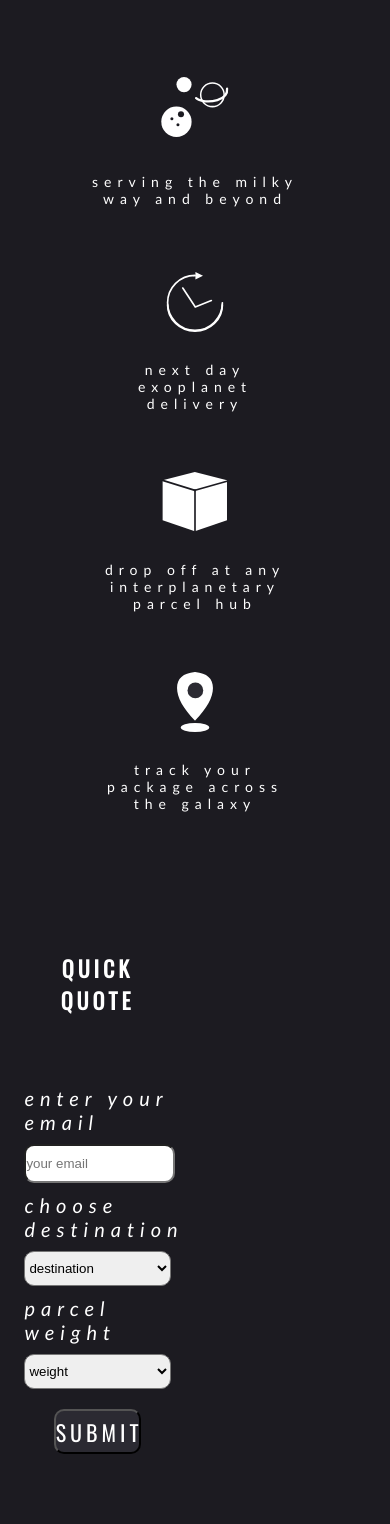
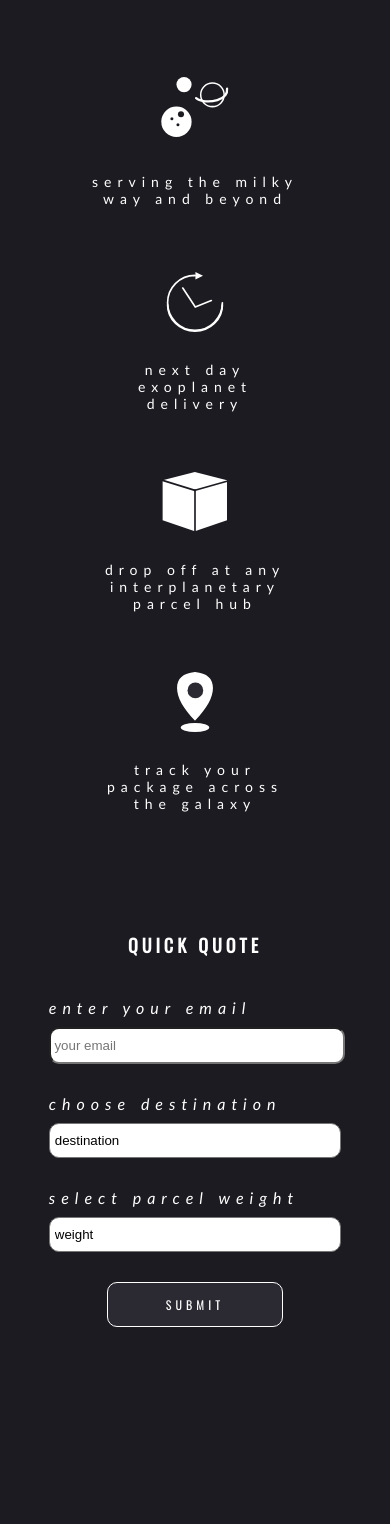
Before and after one commit to CanRaffs89/planet-express, a Flask app: page / in a window 390 px wide. Shown: the part 523-2047 px from the top of the page. After the commit the page ends 1850 px from the top, so only its background shows below. Run offline with Flask 2, Linux system fonts and the light colour scheme.

Commit message:
Added some CSS to form

```diff
--- a/static/css/main.css
+++ b/static/css/main.css
@@ -14,17 +14,23 @@ body {
   width: 100%;
   background-color: #1C1B21; }
 
+input.text, input[type="text"], input[type="button"], input[type="submit"], input[type="email"], select, option {
+  -webkit-appearance: none;
+  border-radius: 0; }
+
 .container {
   width: 100%;
   height: 100%; }
 
 .flex-container {
+  height: 100vh;
   display: flex;
   justify-content: space-evenly; }
 
 @media (max-width: 1260px) {
   .flex-container {
-    flex-direction: column; } }
+    flex-direction: column;
+    height: auto; } }
 nav {
   width: 100%; }
   nav .nav-top {
@@ -114,15 +120,17 @@ nav {
         font-size: 42px;
         font-weight: 700;
         font-style: italic; }
-      .header-container .header-text .header-text-inner button {
-        height: 60px;
+      .header-container .header-text .header-text-inner .button-large {
+        padding: 15px 0;
         width: 70%;
+        text-align: center;
         background-color: #2B2A32;
         color: #fff;
         font-size: 22px;
         font-family: 'Oswald', sans-serif;
         letter-spacing: 4px;
         text-transform: uppercase;
+        text-decoration: none;
         border: 1px solid #fff;
         border-radius: 10px; }
 
@@ -147,8 +155,8 @@ nav {
         font-size: 20px; }
       .header-container .header-text .header-text-inner #header-text-bottom {
         font-size: 22px; }
-      .header-container .header-text .header-text-inner button {
-        height: 50px;
+      .header-container .header-text .header-text-inner .button-large {
+        padding: 10px 0;
         width: 60%;
         font-size: 12px; } }
 .info-container {
@@ -210,9 +218,12 @@ nav {
   height: 100%;
   width: 50%; }
   .form-container .form-inner {
-    height: 75%;
+    height: 100%;
     width: 75%;
-    margin: 70px auto; }
+    display: flex;
+    flex-direction: column;
+    justify-content: center;
+    margin: 0 auto; }
     .form-container .form-inner h1 {
       color: #fff;
       font-size: 22px;
@@ -223,8 +234,10 @@ nav {
     .form-container .form-inner form {
       display: flex;
       flex-direction: column;
-      height: 100%;
-      margin: 70px auto; }
+      justify-content: space-evenly;
+      height: 75%;
+      width: 75%;
+      margin: 0 auto; }
       .form-container .form-inner form .form-group h3 {
         font-size: 20px;
         font-style: italic;
@@ -232,10 +245,15 @@ nav {
         font-weight: 400;
         text-transform: lowercase; }
       .form-container .form-inner form .form-group input, .form-container .form-inner form .form-group select {
-        height: 35px;
         width: 100%;
         border-radius: 10px;
         margin: 10px 0; }
+      .form-container .form-inner form .form-group input {
+        height: 33px; }
+      .form-container .form-inner form .form-group select {
+        height: 35px;
+        background: #fff;
+        padding: 0 5px; }
       .form-container .form-inner form .button-submit {
         background: #2B2A32;
         color: #fff;
@@ -247,6 +265,27 @@ nav {
         height: 45px;
         width: 60%;
         border-radius: 10px;
+        border: 1px solid #fff;
         margin: 10px auto 0 auto; }
 
+@media (max-width: 1260px) {
+  .form-container {
+    width: 100%; }
+    .form-container .form-inner {
+      margin: 50px auto; }
+      .form-container .form-inner form .form-group {
+        margin-top: 20px; }
+      .form-container .form-inner form .button-submit {
+        margin: 20px auto 0 auto; } }
+@media (max-width: 768px) {
+  .form-container .form-inner h1 {
+    font-size: 18px;
+    margin-bottom: 20px; }
+  .form-container .form-inner form {
+    width: 100%; }
+    .form-container .form-inner form .form-group h3 {
+      font-size: 16px; }
+    .form-container .form-inner form .button-submit {
+      font-size: 12px; } }
+
 /*# sourceMappingURL=main.css.map */
--- a/static/scss/_form-section.scss
+++ b/static/scss/_form-section.scss
@@ -3,9 +3,12 @@
     width: 50%;
 
     .form-inner {
-        height: 75%;
+        height: 100%;
         width: 75%;
-        margin: 70px auto;
+        display: flex;
+        flex-direction: column;
+        justify-content: center;
+        margin: 0 auto;
 
         h1 {
             color: #fff;
@@ -19,8 +22,10 @@
         form {
             display: flex;
             flex-direction: column;
-            height: 100%;
-            margin: 70px auto;
+            justify-content: space-evenly;
+            height: 75%;
+            width: 75%;
+            margin: 0 auto;
 
             .form-group {
                 h3 {
@@ -32,10 +37,19 @@
                 }
 
                 input, select {
-                    height: 35px;
                     width: 100%;
                     border-radius: 10px;
                     margin: 10px 0;
+                }
+
+                input {
+                    height: 33px;
+                }
+
+                select {
+                    height: 35px;
+                    background: #fff;
+                    padding: 0 5px;
                 }
             }
 
@@ -50,8 +64,54 @@
                 height: 45px;
                 width: 60%;
                 border-radius: 10px;
+                border: 1px solid #fff;
                 margin: 10px auto 0 auto;
             }
         }
     }
 }
+
+@media(max-width: 1260px) {
+    .form-container {
+        width: 100%;
+
+        .form-inner {
+            margin: 50px auto;
+
+            form {
+                .form-group {
+                    margin-top: 20px;
+                }
+
+                .button-submit {
+                    margin: 20px auto 0 auto;
+                }
+            }
+        }
+    }
+}
+
+@media(max-width: 768px) {
+    .form-container {
+        .form-inner {
+            h1 {
+                font-size: 18px;
+                margin-bottom: 20px;
+            }
+
+            form {
+                width: 100%;
+
+                .form-group {
+                    h3 {
+                        font-size: 16px;
+                    }
+                }
+
+                .button-submit {
+                    font-size: 12px;
+                }
+            }
+        }
+    }
+}
--- a/static/scss/_header.scss
+++ b/static/scss/_header.scss
@@ -48,15 +48,17 @@
                 font-style: italic;
             }
 
-            button {
-                height: 60px;
+            .button-large {
+                padding: 15px 0;
                 width: 70%;
+                text-align: center;
                 background-color: $grey;
                 color: #fff;
                 font-size: 22px;
                 font-family: 'Oswald', sans-serif;
                 letter-spacing: 4px;
                 text-transform: uppercase;
+                text-decoration: none;
                 border: 1px solid #fff;
                 border-radius: 10px;
             }
@@ -107,8 +109,8 @@
                     font-size: 22px;
                 }
 
-                button {
-                    height: 50px;
+                .button-large {
+                    padding: 10px 0;
                     width: 60%;
                     font-size: 12px;
                 }
--- a/static/scss/main.scss
+++ b/static/scss/main.scss
@@ -21,12 +21,18 @@ body {
     background-color: $dark;
 }
 
+input.text, input[type="text"], input[type="button"], input[type="submit"], input[type="email"], select, option {
+    -webkit-appearance: none;
+    border-radius: 0;
+}
+
 .container {
     width: 100%;
     height: 100%;
 }
 
 .flex-container {
+    height: 100vh;
     display: flex;
     justify-content: space-evenly;
 }
@@ -34,6 +40,7 @@ body {
 @media(max-width: 1260px) {
     .flex-container {
         flex-direction: column;
+        height: auto;
     }
 }
 
--- a/templates/index.html
+++ b/templates/index.html
@@ -14,7 +14,7 @@
                 <h1 id="header-text-top">our crew is replaceable</h1>
                 <span></span>
                 <h1 id="header-text-bottom">your package isn't</h1>
-                <button>Get a Quote</button>
+                <a href="#quote-form" class="button-large">Get a Quote</a>
             </div>
         </div>
     </div>
@@ -46,10 +46,10 @@
         <div class="form-container">
             <div class="form-inner">
                 <h1>Quick Quote</h1>
-                <form action="/submit" method="POST">
+                <form action="/submit" method="POST" id="quote-form">
                     <div class="form-group">
                         <h3>Enter your email</h3>
-                        <input type="text" name="email" placeholder="your email">
+                        <input type="text" name="email" placeholder=" your email">
                     </div>
                     <div class="form-group">
                         <h3>Choose destination</h3>
@@ -70,7 +70,7 @@
                         </select>
                     </div>
                     <div class="form-group">
-                        <h3>Parcel weight</h3>
+                        <h3>Select parcel weight</h3>
                         <select name="weight">
                             <option value="">weight</option>
                             <option value="light">Light</option>
```
Also changed, not shown: 1 other file.
